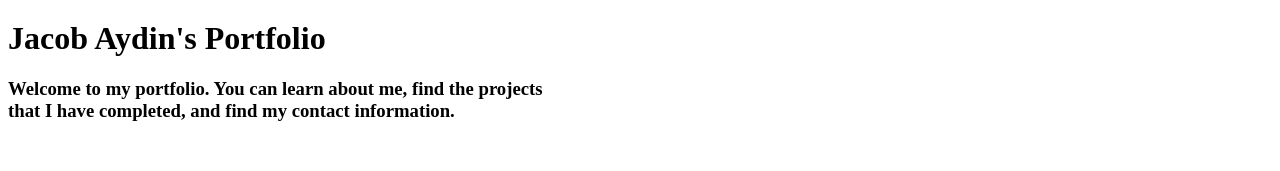
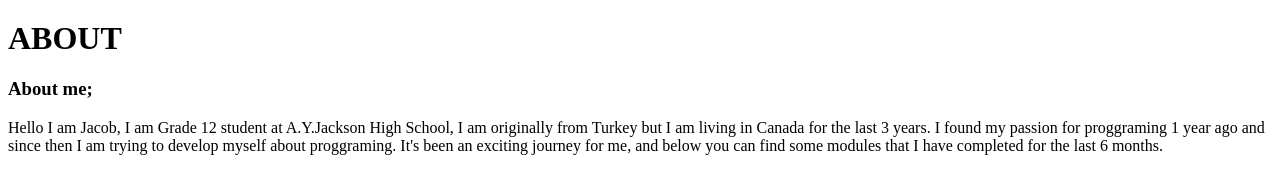
Before and after one commit to JacobA31/Jacob_Aydin_Portfolio, a plain HTML site: page website-coding/index.html in a window 1280 px wide. Shown: the part 823-994 px from the top of the page. Before the commit the page ends 964 px from the top, so only its background shows below. Drawn offline with Linux system fonts and the light colour scheme; files that its build step writes are made by us from their sources.

Commit message:
Update index.html

```diff
--- a/website-coding/index.html
+++ b/website-coding/index.html
@@ -33,14 +33,7 @@
       padding: 5px 20px;
       border: 1px solid;
     }
-      h1{
-          text-allign:center;
-          float:middle;
-      }
-      h3{
-          text-allign: center;
-          float:middle;
-      }
+
   </style>
 
   <body>
@@ -52,12 +45,17 @@
                   <li><a href="#project">Project</a></li>
                   <li><a href="#contact">Contact</a></li>
               </ul>
+              </div>
     <h1>Jacob Aydin's Portfolio</h1>
     <h3> Welcome to my portfolio. You can learn about me, find the projects <br> that I have completed, and find my contact information.</h3>
-          </div>
+
       </header>
-    <h1>Jacob Aydin's Portfolio</h1>
-    <h3> Welcome to my portfolio. You can learn about me, find the projects <br> that I have completed, and find my contact information.</h3>
+  <div class = "about">
+      <h1 class = "heading"> ABOUT </h1>
+      <h3> About me;</h3>
+      <p>Hello I am Jacob, I am Grade 12 student at A.Y.Jackson High School, I am originally from Turkey but I am living in Canada for the last 3 years.
+         I found my passion for proggraming 1 year ago and since then I am trying to develop myself about proggraming. It's been an exciting journey for me, and below
+         you can find some modules that I have completed for the last 6 months.
 
 
 
```
